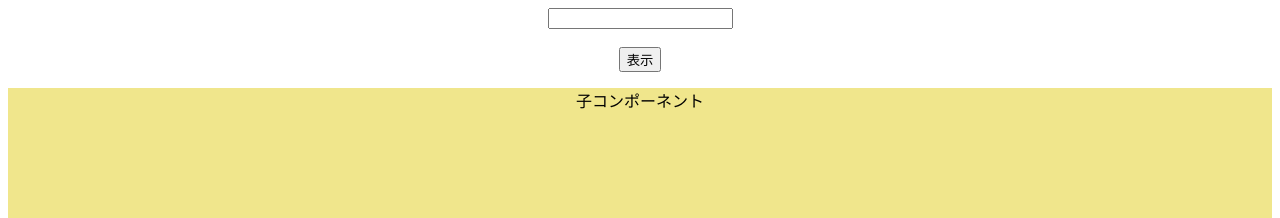
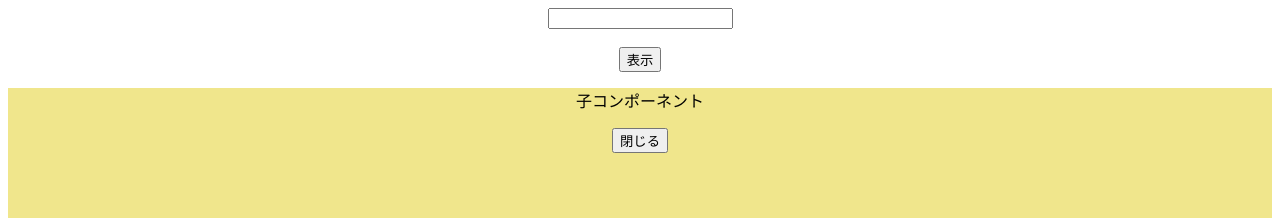
Before and after one commit to soar1219/react-step, a React (Create React App) app: page / in a window 1280 px wide. Both pictures are taken after a click on the button "表示". Shown: the top 218 px of the page. Built offline with nearby package versions, Linux system fonts and the light colour scheme.

Commit message:
コールバック

```diff
--- a/src/App.jsx
+++ b/src/App.jsx
@@ -1,4 +1,4 @@
-import { useState } from 'react';
+import { useState, useCallback } from 'react';
 import './style.css';
 import { ChildArea } from './ChildArea';
 
@@ -14,6 +14,8 @@ function App() {
     setOpen(!open)
   }
 
+  const onClickClose = useCallback(() => setOpen(false), [setOpen]) /* アロー関数を使うとpropsが変化したと認識してしまうため再レンダリングしてしまう */
+
 
 
   return (
@@ -22,7 +24,7 @@ function App() {
       <br />
       <br />
       <button onClick={onClickOpen}>表示</button>
-      <ChildArea open={open} />
+      <ChildArea open={open} close={onClickClose} />
     </div>
   );
 }
--- a/src/ChildArea.jsx
+++ b/src/ChildArea.jsx
@@ -7,7 +7,7 @@ const style = {
 }
 
 export const ChildArea = memo((props) => {
-    const {open} = props;
+    const { open, close} = props;
     console.log("childareaがレンダリングされた")
 
     const data = [...Array(2000).keys()];
@@ -19,6 +19,7 @@ export const ChildArea = memo((props) => {
         <>
             {open && <div style={style}>
                 <p>子コンポーネント</p>
+                <button onClick={close}>閉じる</button>
             </div>}
         </>
     )
```
